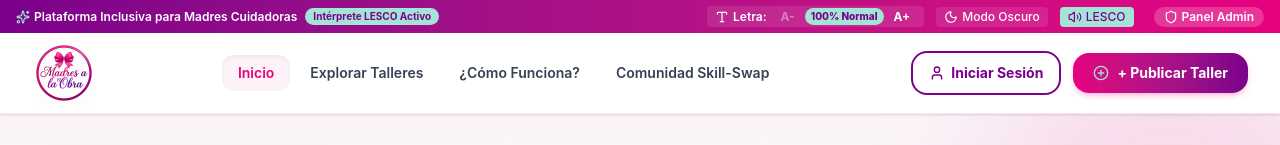
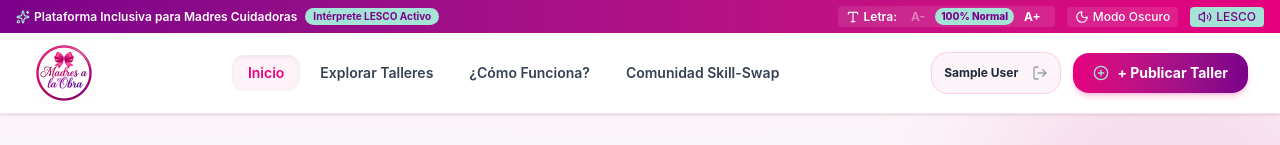
Before and after one commit to Thiffanie-Programadora/madres-a-la-obra, a React (Vite) app in the folder madres-a-la-obra/: page / in a window 1280 px wide. Shown: the top 145 px of the page. Built offline with nearby package versions, Linux system fonts and the light colour scheme; data requests are answered from the project's data file; sample sign-in values are in the browser's storage.

Commit message:
feat: refactor security flow, single login entry, location state preservation, and ProtectedRoute implementation

```diff
--- a/madres-a-la-obra/src/components/ProtectedRoute.jsx
+++ b/madres-a-la-obra/src/components/ProtectedRoute.jsx
@@ -1,29 +1,22 @@
 import React from 'react';
-import { Navigate } from 'react-router-dom';
-import { useAuth } from '../hooks/useAuth';
+import { Navigate, useLocation } from 'react-router-dom';
+import { useAuth } from '../context/AuthContext';
 
-export default function ProtectedRoute({ roles, children }) {
-  const { user, isAuthenticated } = useAuth();
+export const ProtectedRoute = ({ children, allowedRoles }) => {
+  const { user, loading } = useAuth();
+  const location = useLocation();
 
-  if (!isAuthenticated) {
-    return <Navigate to="/login" replace />;
+  if (loading) return <div className="p-8 text-center text-xs font-bold text-gray-500">Cargando...</div>;
+
+  if (!user) {
+    return <Navigate to="/login" state={{ from: location }} replace />;
   }
 
-  if (roles && !roles.includes(user.rol)) {
-    return (
-      <div className="max-w-xl mx-auto my-16 p-8 bg-white rounded-3xl border-2 border-red-200 text-center space-y-4 shadow-xl">
-        <h2 className="text-2xl font-black text-red-600">Acceso Restringido</h2>
-        <p className="text-sm text-gray-600">
-          Tu rol actual (<strong>{user.rol}</strong>) no cuenta con los permisos requeridos para acceder a esta sección de administración.
-        </p>
-        <div className="pt-2">
-          <a href="/" className="inline-block bg-[#7B008A] text-white px-6 py-2.5 rounded-2xl font-bold text-xs">
-            Volver a la Página Principal
-          </a>
-        </div>
-      </div>
-    );
+  if (allowedRoles && !allowedRoles.includes(user.rol)) {
+    return <Navigate to="/" replace />;
   }
 
   return children;
-}
+};
+
+export default ProtectedRoute;
--- a/madres-a-la-obra/src/components/common/ProtectedRoute.jsx
+++ b/madres-a-la-obra/src/components/common/ProtectedRoute.jsx
@@ -1,18 +1,24 @@
 import React from 'react';
 import { Navigate, useLocation } from 'react-router-dom';
-import { useAuth } from '../../hooks/useAuth';
+import { useAuth } from '../../context/AuthContext';
 
-export default function ProtectedRoute({ allowedRoles, children }) {
-  const { user, isAuthenticated } = useAuth();
+export const ProtectedRoute = ({ children, allowedRoles }) => {
+  const { user, loading } = useAuth();
   const location = useLocation();
 
-  if (!isAuthenticated) {
+  if (loading) return <div className="p-8 text-center text-xs font-bold text-gray-500">Cargando...</div>;
+
+  // Si no hay sesión iniciada, redirigir al login principal
+  if (!user) {
     return <Navigate to="/login" state={{ from: location }} replace />;
   }
 
-  if (allowedRoles && allowedRoles.length > 0 && !allowedRoles.includes(user.rol)) {
-    return <Navigate to="/acceso-denegado" state={{ userRole: user.rol, requiredRoles: allowedRoles }} replace />;
+  // Si el rol del usuario no está permitido para esta ruta
+  if (allowedRoles && !allowedRoles.includes(user.rol)) {
+    return <Navigate to="/" replace />;
   }
 
   return children;
-}
+};
+
+export default ProtectedRoute;
--- a/madres-a-la-obra/src/components/navbar.jsx
+++ b/madres-a-la-obra/src/components/navbar.jsx
@@ -1,7 +1,9 @@
 import React, { useState } from 'react';
-import { Search, User, PlusCircle, Volume2, Eye, Type, Menu, X, Shield, Sparkles, Sun, Moon } from 'lucide-react';
+import { Search, User, PlusCircle, Volume2, Eye, Type, Menu, X, Shield, Sparkles, Sun, Moon, LogOut } from 'lucide-react';
+import { useAuth } from '../context/AuthContext';
 
 export default function Navbar({ currentView, setCurrentView, accessibility, setAccessibility, onOpenPostModal, onOpenLoginModal }) {
+  const { user, logout } = useAuth();
   const [mobileMenuOpen, setMobileMenuOpen] = useState(false);
 
   const increaseFontSize = () => {
@@ -89,13 +91,15 @@ export default function Navbar({ currentView, setCurrentView, accessibility, set
               <span>LESCO</span>
             </button>
 
+            {user && user.rol === 'administradora' && (
               <button
                 onClick={() => setCurrentView('admin')}
-              className="ml-2 bg-white/20 hover:bg-white/30 text-white font-semibold text-xs px-2.5 py-0.5 rounded-full flex items-center gap-1 transition-all"
+                className="ml-2 bg-[#A3E4D7] hover:bg-teal-300 text-[#7B008A] font-extrabold text-xs px-3 py-1 rounded-full flex items-center gap-1 shadow-md transition-all"
               >
                 <Shield className="w-3.5 h-3.5" />
-              Panel Admin
+                Panel de Administración
               </button>
+            )}
           </div>
         </div>
       </div>
@@ -140,6 +144,29 @@ export default function Navbar({ currentView, setCurrentView, accessibility, set
 
           {/* Action Buttons */}
           <div className="hidden sm:flex items-center gap-3">
+            {user ? (
+              <div className="flex items-center gap-2 bg-pink-50/80 border border-pink-200 p-1.5 pl-3 rounded-2xl">
+                <span className="text-xs font-bold text-gray-800">
+                  {user.nombre || user.name || user.email}
+                </span>
+                {user.rol === 'administradora' && (
+                  <button
+                    onClick={() => setCurrentView('admin')}
+                    className="px-3 py-1.5 rounded-xl bg-[#7B008A] text-white text-xs font-bold hover:bg-purple-900 transition-all flex items-center gap-1"
+                  >
+                    <Shield className="w-3.5 h-3.5" />
+                    Panel Admin
+                  </button>
+                )}
+                <button
+                  onClick={logout}
+                  title="Cerrar Sesión"
+                  className="p-1.5 text-gray-400 hover:text-red-600 rounded-xl hover:bg-red-50 transition-colors"
+                >
+                  <LogOut className="w-4 h-4" />
+                </button>
+              </div>
+            ) : (
               <button
                 onClick={onOpenLoginModal}
                 className="px-4 py-2.5 rounded-2xl border-2 border-[#7B008A] text-[#7B008A] font-bold text-sm hover:bg-purple-50 transition-colors flex items-center gap-1.5"
@@ -147,6 +174,7 @@ export default function Navbar({ currentView, setCurrentView, accessibility, set
                 <User className="w-4 h-4" />
                 <span>Iniciar Sesión</span>
               </button>
+            )}
 
             <button
               onClick={onOpenPostModal}
--- a/madres-a-la-obra/src/context/AuthContext.jsx
+++ b/madres-a-la-obra/src/context/AuthContext.jsx
@@ -1,19 +1,20 @@
-import React, { createContext, useState, useEffect } from 'react';
+import React, { createContext, useState, useEffect, useContext } from 'react';
 
 export const AuthContext = createContext(null);
+
+export function useAuth() {
+  const context = useContext(AuthContext);
+  if (!context) {
+    throw new Error('useAuth debe ser utilizado dentro de un AuthProvider');
+  }
+  return context;
+}
 
 export function AuthProvider({ children }) {
   const [user, setUser] = useState(() => {
     try {
       const stored = localStorage.getItem('madres_user_session');
-      return stored ? JSON.parse(stored) : {
-        id: 'u1',
-        nombre: 'Thifanie B Mora',
-        email: 'thifanie@madresalaobra.com',
-        rol: 'administradora',
-        tokenSimulado: 'token_admin_demo',
-        avatar: 'https://images.unsplash.com/photo-1573496359142-b8d87734a5a2?w=150&auto=format&fit=crop&q=80'
-      };
+      return stored ? JSON.parse(stored) : null;
     } catch {
       return null;
     }
```
Lines whose indentation alone changed are shown as unchanged.
